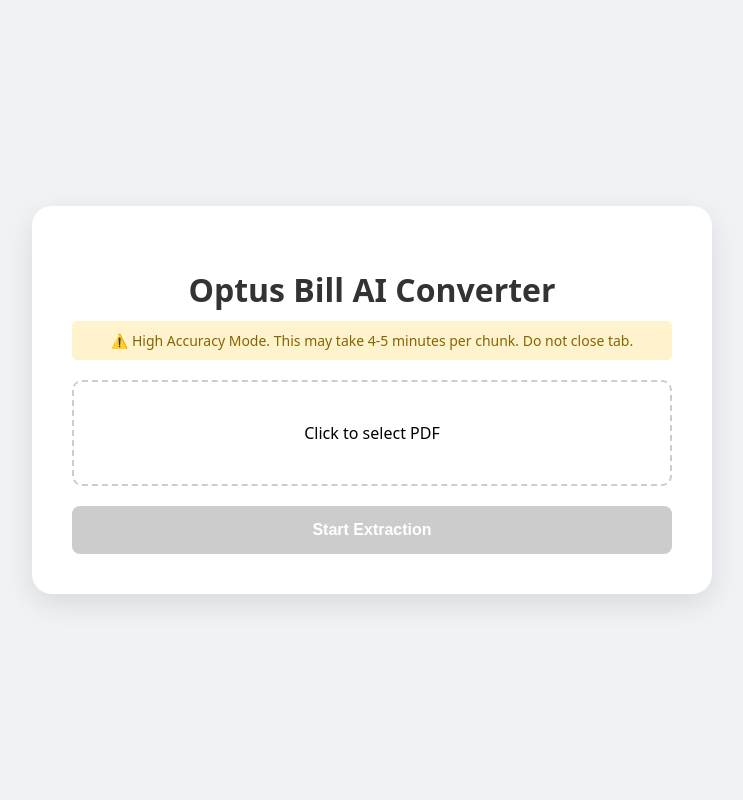
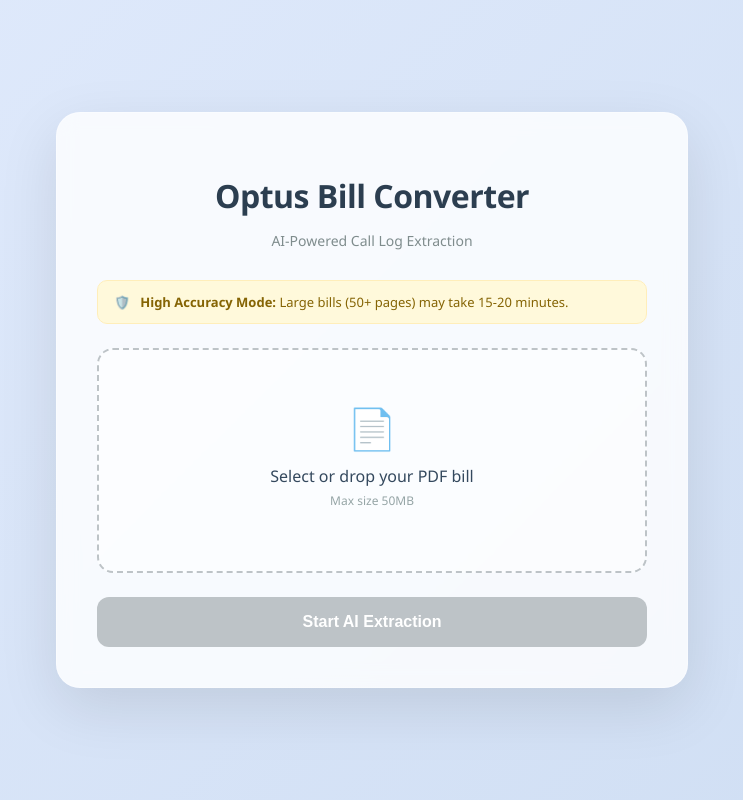
Before and after one commit to faizanurrehman2424-creator/optus-bill-converter, a Flask app: page / in a window 1280 px wide. Shown: the whole page, without its empty margins (268-1011 px from the left). Run offline with Flask 3, Linux system fonts and the light colour scheme.

Commit message:
Update index.html

```diff
--- a/templates/index.html
+++ b/templates/index.html
@@ -1,45 +1,174 @@
 <!doctype html>
-<html>
+<html lang="en">
 <head>
     <meta charset="utf-8" />
-    <title>Optus Bill AI Converter</title>
+    <meta name="viewport" content="width=device-width, initial-scale=1.0">
+    <title>Optus AI | Bill Converter</title>
     <style>
-        body { font-family: system-ui, -apple-system, sans-serif; background: #f0f2f5; display: flex; justify-content: center; align-items: center; min-height: 100vh; margin: 0; }
-        .container { background: white; padding: 40px; border-radius: 20px; box-shadow: 0 10px 30px rgba(0,0,0,0.1); width: 100%; max-width: 600px; text-align: center; }
-        h1 { color: #333; margin-bottom: 10px; }
-        p { color: #666; margin-bottom: 30px; }
-        .upload-box { border: 2px dashed #ccc; padding: 40px; border-radius: 10px; cursor: pointer; transition: 0.2s; }
-        .upload-box:hover { border-color: #4ba289; background: #f9fff9; }
-        button { background: #4ba289; color: white; border: none; padding: 15px 30px; border-radius: 8px; font-size: 16px; cursor: pointer; width: 100%; margin-top: 20px; font-weight: bold; }
-        button:disabled { background: #ccc; cursor: not-allowed; }
-        .progress-container { margin-top: 20px; display: none; text-align: left; }
-        .progress-bar { height: 10px; background: #eee; border-radius: 5px; overflow: hidden; margin-top: 5px; }
-        .progress-fill { height: 100%; background: #4ba289; width: 0%; transition: width 0.3s; }
-        .log-box { height: 150px; overflow-y: auto; background: #f8f9fa; border: 1px solid #ddd; margin-top: 15px; padding: 10px; font-family: monospace; font-size: 12px; text-align: left; border-radius: 5px; }
-        .warning { background: #fff3cd; color: #856404; padding: 10px; border-radius: 5px; margin-bottom: 20px; font-size: 14px; }
+        :root {
+            --primary: #4ba289;
+            --primary-dark: #3a806c;
+            --bg: #f0f2f5;
+            --glass: rgba(255, 255, 255, 0.8);
+        }
+
+        body {
+            font-family: 'Segoe UI', Tahoma, Geneva, Verdana, sans-serif;
+            background: linear-gradient(135deg, #e0eafc 0%, #cfdef3 100%);
+            display: flex;
+            justify-content: center;
+            align-items: center;
+            min-height: 100vh;
+            margin: 0;
+        }
+
+        .container {
+            background: var(--glass);
+            backdrop-filter: blur(10px);
+            padding: 40px;
+            border-radius: 24px;
+            box-shadow: 0 20px 60px rgba(0,0,0,0.1);
+            width: 100%;
+            max-width: 550px;
+            text-align: center;
+            border: 1px solid rgba(255, 255, 255, 0.3);
+            transition: all 0.3s ease;
+        }
+
+        h1 { color: #2c3e50; margin-bottom: 8px; font-weight: 700; letter-spacing: -0.5px; }
+        .subtitle { color: #7f8c8d; margin-bottom: 30px; font-size: 14px; }
+
+        .upload-area {
+            border: 2px dashed #bdc3c7;
+            padding: 50px 20px;
+            border-radius: 16px;
+            cursor: pointer;
+            transition: all 0.3s cubic-bezier(0.4, 0, 0.2, 1);
+            background: rgba(255, 255, 255, 0.5);
+            position: relative;
+            overflow: hidden;
+        }
+
+        .upload-area:hover {
+            border-color: var(--primary);
+            background: rgba(75, 162, 137, 0.05);
+            transform: translateY(-2px);
+        }
+
+        .upload-icon { font-size: 40px; display: block; margin-bottom: 10px; }
+
+        button {
+            background: var(--primary);
+            color: white;
+            border: none;
+            padding: 16px 32px;
+            border-radius: 12px;
+            font-size: 16px;
+            cursor: pointer;
+            width: 100%;
+            margin-top: 24px;
+            font-weight: 600;
+            box-shadow: 0 4px 15px rgba(75, 162, 137, 0.3);
+            transition: all 0.2s;
+        }
+
+        button:hover:not(:disabled) {
+            background: var(--primary-dark);
+            transform: scale(1.02);
+        }
+
+        button:disabled { background: #bdc3c7; box-shadow: none; cursor: not-allowed; }
+
+        /* Progress Visuals */
+        .progress-section { margin-top: 30px; display: none; text-align: left; }
+        .progress-header { display: flex; justify-content: space-between; margin-bottom: 10px; font-weight: 600; color: #34495e; }
+
+        .progress-bar-outer {
+            height: 12px;
+            background: #dfe6e9;
+            border-radius: 10px;
+            overflow: hidden;
+            box-shadow: inset 0 1px 3px rgba(0,0,0,0.1);
+        }
+
+        .progress-bar-inner {
+            height: 100%;
+            background: linear-gradient(90deg, #4ba289, #56ab2f);
+            width: 0%;
+            transition: width 0.5s cubic-bezier(0.4, 0, 0.2, 1);
+            position: relative;
+        }
+
+        .log-container {
+            height: 180px;
+            overflow-y: auto;
+            background: #2d3436;
+            color: #dfe6e9;
+            margin-top: 20px;
+            padding: 15px;
+            font-family: 'Fira Code', 'Courier New', monospace;
+            font-size: 11px;
+            border-radius: 12px;
+            line-height: 1.6;
+            box-shadow: inset 0 2px 10px rgba(0,0,0,0.2);
+        }
+
+        .log-entry { margin-bottom: 4px; border-left: 2px solid #636e72; padding-left: 8px; }
+        .log-success { color: #55efc4; border-color: #55efc4; }
+        .log-error { color: #ff7675; border-color: #ff7675; }
+
+        .warning-card {
+            background: #fff9db;
+            color: #856404;
+            padding: 12px 16px;
+            border-radius: 10px;
+            margin-bottom: 24px;
+            font-size: 13px;
+            display: flex;
+            align-items: center;
+            gap: 10px;
+            border: 1px solid #ffeeba;
+        }
+
+        /* Pulse Animation */
+        @keyframes pulse {
+            0% { transform: scale(1); opacity: 1; }
+            50% { transform: scale(1.05); opacity: 0.8; }
+            100% { transform: scale(1); opacity: 1; }
+        }
+        .processing-pulse { animation: pulse 2s infinite ease-in-out; }
     </style>
 </head>
 <body>
     <div class="container">
-        <h1>Optus Bill AI Converter</h1>
-        <div class="warning">⚠️ High Accuracy Mode. This may take 4-5 minutes per chunk. Do not close tab.</div>
+        <h1>Optus Bill Converter</h1>
+        <p class="subtitle">AI-Powered Call Log Extraction</p>
+
+        <div class="warning-card">
+            <span>🛡️</span>
+            <span><b>High Accuracy Mode:</b> Large bills (50+ pages) may take 15-20 minutes.</span>
+        </div>
 
         <input type="file" id="pdfInput" accept=".pdf" style="display:none">
-        <div class="upload-box" onclick="document.getElementById('pdfInput').click()">
-            <span id="fileName">Click to select PDF</span>
+        <div class="upload-area" id="dropZone" onclick="document.getElementById('pdfInput').click()">
+            <span class="upload-icon">📄</span>
+            <span id="fileName" style="font-weight: 500; color: #34495e;">Select or drop your PDF bill</span>
+            <p style="font-size: 12px; color: #95a5a6; margin-top: 5px;">Max size 50MB</p>
         </div>
 
-        <div class="progress-container" id="progressContainer">
-            <div style="display:flex; justify-content:space-between;">
-                <span id="statusText">Preparing...</span>
+        <div class="progress-section" id="progressContainer">
+            <div class="progress-header">
+                <span id="statusText">Analyzing layout...</span>
                 <span id="percentText">0%</span>
             </div>
-            <div class="progress-bar"><div class="progress-fill" id="progressFill"></div></div>
-            <div class="log-box" id="logBox"></div>
+            <div class="progress-bar-outer">
+                <div class="progress-bar-inner" id="progressFill"></div>
+            </div>
+            <div class="log-container" id="logBox"></div>
         </div>
 
-        <button id="convertBtn" onclick="startProcess()" disabled>Start Extraction</button>
-        <button id="downloadBtn" style="display:none; background:#007bff;" onclick="downloadCSV()">📥 Download CSV</button>
+        <button id="convertBtn" onclick="startProcess()" disabled>Start AI Extraction</button>
+        <button id="downloadBtn" style="display:none; background:#0984e3;" onclick="downloadCSV()">📥 Download CSV Result</button>
     </div>
 
     <script>
@@ -48,9 +177,12 @@
         let serverFilename = "";
         let originalFilename = "";
 
-        const log = (msg) => {
+        const log = (msg, type = 'info') => {
             const box = document.getElementById('logBox');
-            box.innerHTML += `<div>${msg}</div>`;
+            const entry = document.createElement('div');
+            entry.className = `log-entry ${type === 'success' ? 'log-success' : type === 'error' ? 'log-error' : ''}`;
+            entry.innerText = `[${new Date().toLocaleTimeString()}] ${msg}`;
+            box.appendChild(entry);
             box.scrollTop = box.scrollHeight;
         };
 
@@ -58,16 +190,18 @@
             if (e.target.files[0]) {
                 selectedFile = e.target.files[0];
                 document.getElementById('fileName').innerText = selectedFile.name;
+                document.getElementById('fileName').style.color = '#4ba289';
                 document.getElementById('convertBtn').disabled = false;
+                document.getElementById('dropZone').style.borderColor = '#4ba289';
             }
         });
 
         async function startProcess() {
             document.getElementById('convertBtn').style.display = 'none';
             document.getElementById('progressContainer').style.display = 'block';
+            document.getElementById('dropZone').classList.add('processing-pulse');
 
-            // 1. Upload File
-            log("Uploading PDF to server...");
+            log("Initializing secure upload...");
             const formData = new FormData();
             formData.append('file', selectedFile);
 
@@ -81,9 +215,8 @@
                 originalFilename = uploadData.original_name;
                 const totalPages = uploadData.total_pages;
 
-                log(`Upload complete. Total pages: ${totalPages}`);
+                log(`Handshake complete. PDF has ${totalPages} pages.`, 'success');
 
-                // --- HEAVY CONFIG ---
                 const chunkSize = 5;
                 const overlap = 1;
                 const step = chunkSize - overlap;
@@ -95,7 +228,8 @@
                     if (start >= totalPages) break;
                     if (i > 0 && end === totalPages && (end - start) < 2) continue;
 
-                    log(`Processing pages ${start+1} to ${end} (Sending to Gemini)...`);
+                    document.getElementById('statusText').innerText = `Processing Chunk: Pages ${start+1}-${end}`;
+                    log(`Extracting data from pages ${start+1} to ${end}...`);
 
                     const chunkRes = await fetch('/process_chunk', {
                         method: 'POST',
@@ -111,9 +245,15 @@
                     const chunkJson = await chunkRes.json();
                     if (chunkJson.data) {
                         allRecords.push(...chunkJson.data);
-                        log(`✓ Found ${chunkJson.data.length} rows`);
+                        log(`✓ Found ${chunkJson.data.length} records in this section`, 'success');
                     } else if (chunkJson.error) {
-                         log(`× Error: ${chunkJson.error}`);
+                        log(`× API Alert: ${chunkJson.error}`, 'error');
+                    }
+
+                    // THROTTLING: Wait 15 seconds between chunks to avoid 429 errors
+                    if (end < totalPages) {
+                        log("Pausing for 15s to respect API rate limits...");
+                        await new Promise(r => setTimeout(r, 15000));
                     }
 
                     const progress = Math.min(100, Math.round((end / totalPages) * 100));
@@ -121,32 +261,38 @@
                     document.getElementById('percentText').innerText = `${progress}%`;
                 }
 
-                log("Processing complete. Deduplicating...");
+                log("Finalizing data structure. Deduplicating rows...", 'info');
                 finishProcess();
 
             } catch (err) {
-                log(`ERROR: ${err.message}`);
-                alert("An error occurred. Check logs.");
+                log(`CRITICAL ERROR: ${err.message}`, 'error');
+                document.getElementById('statusText').innerText = "Process Halted";
+                document.getElementById('statusText').style.color = "#ff7675";
+            } finally {
+                document.getElementById('dropZone').classList.remove('processing-pulse');
             }
         }
 
         function finishProcess() {
             const unique = new Map();
-            allRecords.forEach(r => unique.set(r['Row External Id'], r));
+            allRecords.forEach(r => {
+                if(r['Row External Id']) unique.set(r['Row External Id'], r);
+            });
             const finalData = Array.from(unique.values());
 
-            log(`Final clean count: ${finalData.length} rows`);
-            document.getElementById('statusText').innerText = "Done!";
+            log(`Success! ${finalData.length} unique records verified.`, 'success');
+            document.getElementById('statusText').innerText = "Extraction Complete";
+            document.getElementById('statusText').style.color = "#4ba289";
 
             if (finalData.length === 0) {
-                alert("No data found!");
+                log("Warning: No call records were detected in this document.", 'error');
                 return;
             }
 
             const headers = Object.keys(finalData[0]);
             const csvContent = [
                 headers.join(','),
-                ...finalData.map(row => headers.map(h => `"${row[h]}"`).join(','))
+                ...finalData.map(row => headers.map(h => `"${row[h] || ''}"`).join(','))
             ].join('\n');
 
             window.csvBlob = new Blob([csvContent], { type: 'text/csv' });
@@ -157,7 +303,7 @@
             const url = URL.createObjectURL(window.csvBlob);
             const a = document.createElement('a');
             a.href = url;
-            a.download = originalFilename.replace('.pdf', '_final.csv');
+            a.download = originalFilename.replace('.pdf', '_extracted_calls.csv');
             a.click();
         }
     </script>
```
